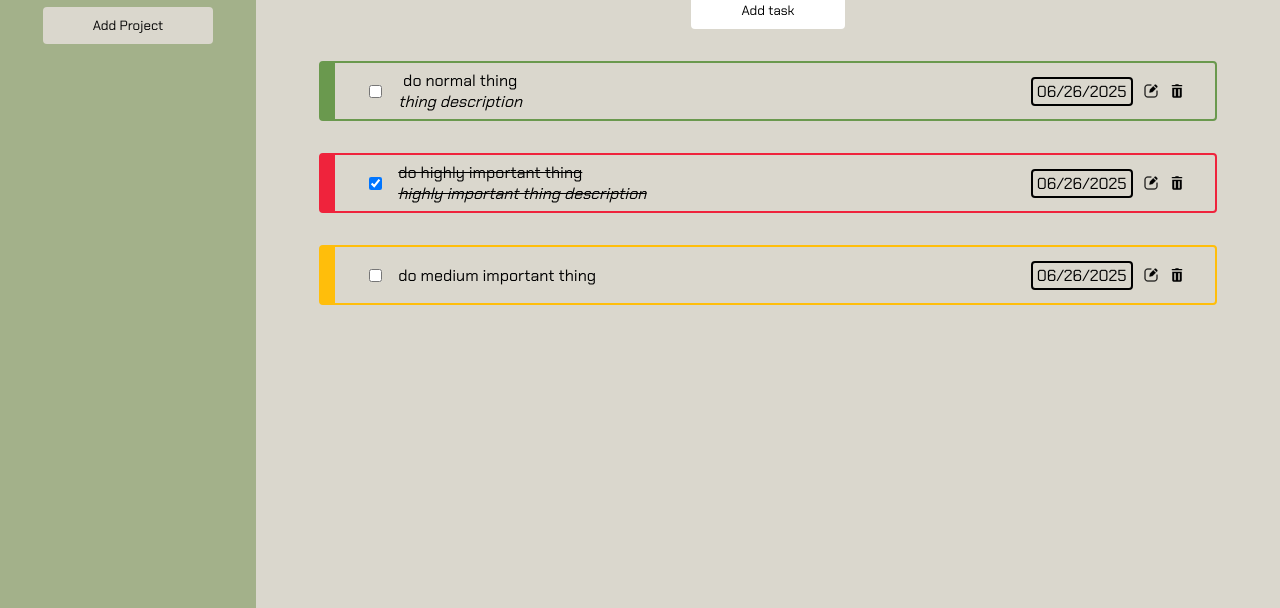
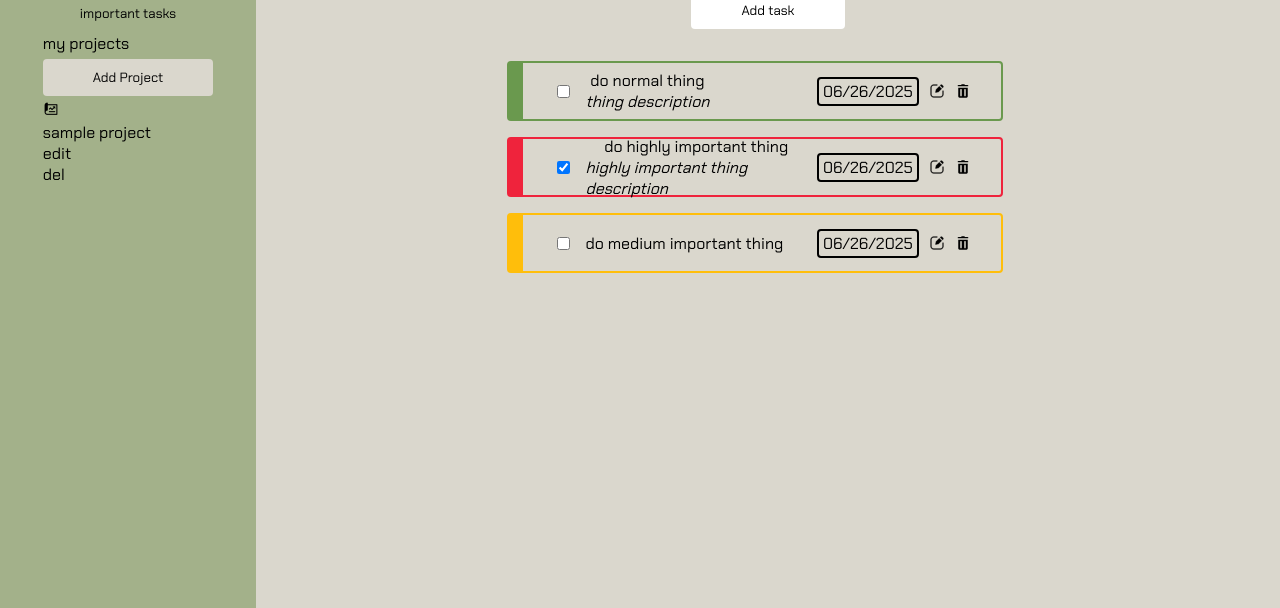
Before and after one commit to rossclay/odin-to-do-list, a website built with webpack: page src/index.html in a window 1280 px wide. Shown: the part 131-739 px from the top of the page. Built offline with nearby package versions, Linux system fonts and the light colour scheme.

Commit message:
adjusts page styling to synergize with UIController

```diff
--- a/src/index.html
+++ b/src/index.html
@@ -11,17 +11,30 @@
   <header>Your To-Do List</header>
   <div class="sidebar">
     <div class="side-card">
+      <div class="sidebar-header">home</div>
       <button class="task-filter-btn">today</button>
       <button class="task-filter-btn">all tasks</button>
       <button class="task-filter-btn">important tasks</button>
     </div>
-    <div class="side-project">
+    <div class="side-card">
+      <div class="sidebar-header">my projects</div>
       <button class="add-project-btn">Add Project</button>
+      <div class="side-card">
+        <div class="project-card">
+          <img class="img-project">
+          <div class="project-title">sample project</div>
+          <div class="project-footer">
+            <div class="project-btn">edit</div>
+            <div class="project-btn">del</div>
+          </div>
+        </div>
+      </div>
     </div>
   </div>
   <div class="content">
     <div class="content-header">Your Tasks</div>
     <button class="add-task-btn">Add task</button>
+    <div class="card-section">
       <div class="task-card low">
         <div class="task-header">
           <input type="checkbox" class="task-checkbox" name="task-checkbox" />
@@ -38,15 +51,13 @@
         </div>
       </div>
       <div class="task-card high">
-      <div class="task-header">
+        <div class="task-header strike-through">
           <input type="checkbox" class="task-checkbox" name="task-checkbox" checked />
           <div class="task-content">
-          <s>
             <div class="task-title">do highly important thing</div>
             <div class="task-description">
               highly important thing description
             </div>
-          </s>
           </div>
         </div>
         <div class="task-footer">
@@ -67,6 +78,7 @@
           <div class="task-date">06/26/2025</div>
           <div>
             <img class="img-write" /><img class="img-trash" />
+          </div>
         </div>
       </div>
     </div>
```
Lines whose indentation alone changed are shown as unchanged.
